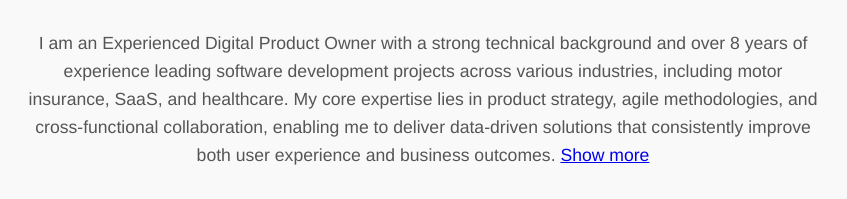
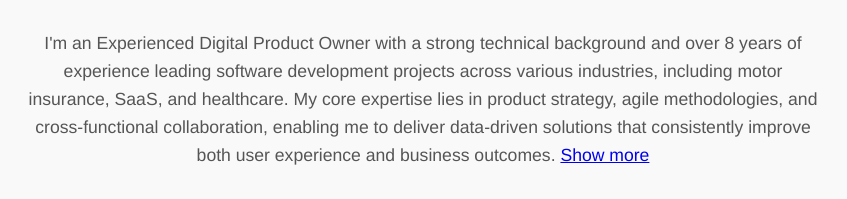
Before and after one commit to msluciano92/personal-blog, a website: page public/index.html in a window 1280 px wide. Shown: the part 355-554 px from the top of the page, 217-1064 px from the left. Drawn offline with Linux system fonts and the light colour scheme.

Commit message:
Updated desc

```diff
--- a/public/index.html
+++ b/public/index.html
@@ -19,7 +19,7 @@
 
       <div class="bio-section">
          <p>
-            I am an Experienced Digital Product Owner with a strong technical background and over <span id="experienceYears"></span> years of experience leading software development projects across various industries, including motor insurance, SaaS, and healthcare. My core expertise lies in product strategy, agile methodologies, and cross-functional collaboration, enabling me to deliver data-driven solutions that consistently improve both user experience and business outcomes. <a href="/about-me">Show more</a>
+            I'm an Experienced Digital Product Owner with a strong technical background and over <span id="experienceYears"></span> years of experience leading software development projects across various industries, including motor insurance, SaaS, and healthcare. My core expertise lies in product strategy, agile methodologies, and cross-functional collaboration, enabling me to deliver data-driven solutions that consistently improve both user experience and business outcomes. <a href="/about-me">Show more</a>
          </p>
       </div>
 
```
